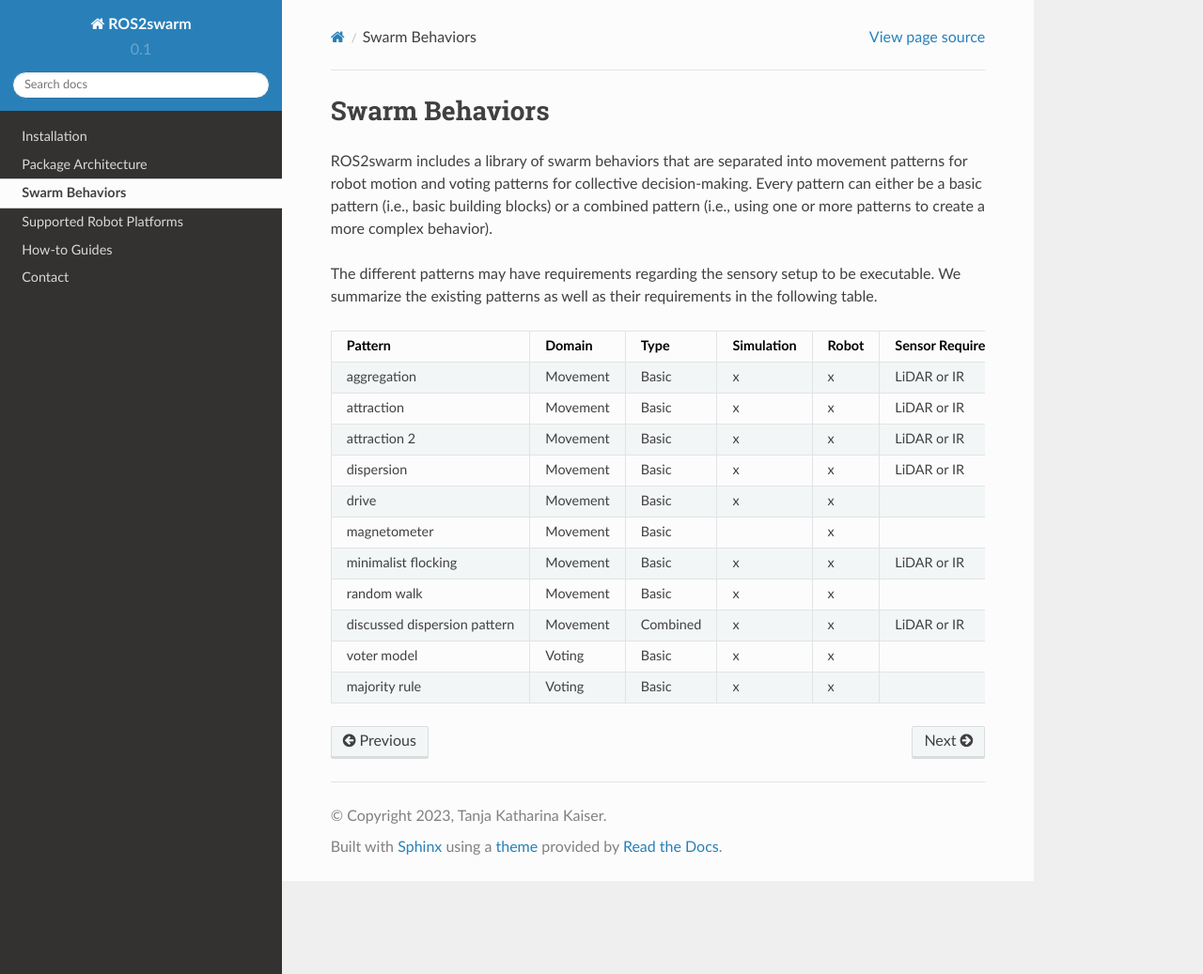
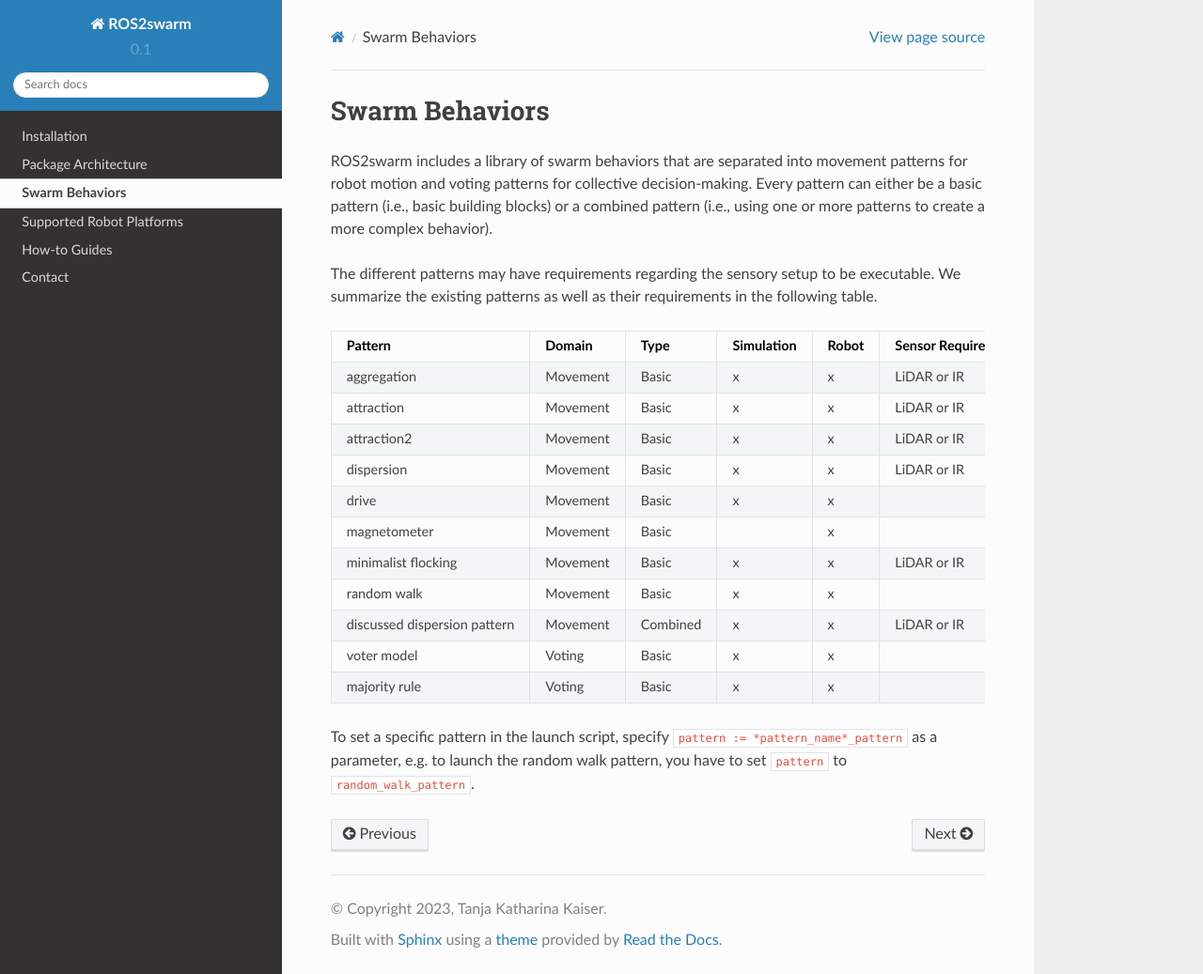
Before and after one commit to ROS2swarm/ROS2swarm_documentation, a Sphinx documentation site: the page built from doc/patterns.rst, in a window 1280 px wide and 1037 px high. Shown: the whole window at 94% size. Built offline with Sphinx 7.4.7 and the Read the Docs theme 2.0.0, drawn with Linux system fonts in a browser that asks for light colours.

Commit message:
updated patterns.rst

```diff
--- a/doc/patterns.rst
+++ b/doc/patterns.rst
@@ -7,7 +7,6 @@ Every pattern can either be a basic pattern (i.e., basic building blocks) or a c
 The different patterns may have requirements regarding the sensory setup to be executable.
 We summarize the existing patterns as well as their requirements in the following table.
 
-
 +-------------------------------+----------+----------+------------+-------+---------------------+
 | Pattern                       | Domain   | Type     | Simulation | Robot | Sensor Requirements |
 +===============================+==========+==========+============+=======+=====================+
@@ -15,7 +14,7 @@ We summarize the existing patterns as well as their requirements in the followin
 +-------------------------------+----------+----------+------------+-------+---------------------+
 | attraction                    | Movement | Basic    | x          | x     | LiDAR or IR         |
 +-------------------------------+----------+----------+------------+-------+---------------------+
-| attraction 2                  | Movement | Basic    | x          | x     | LiDAR or IR         |
+| attraction2                   | Movement | Basic    | x          | x     | LiDAR or IR         |
 +-------------------------------+----------+----------+------------+-------+---------------------+
 | dispersion                    | Movement | Basic    | x          | x     | LiDAR or IR         |
 +-------------------------------+----------+----------+------------+-------+---------------------+
@@ -33,3 +32,5 @@ We summarize the existing patterns as well as their requirements in the followin
 +-------------------------------+----------+----------+------------+-------+---------------------+
 | majority rule                 | Voting   | Basic    | x          | x     |                     |
 +-------------------------------+----------+----------+------------+-------+---------------------+
+
+To set a specific pattern in the launch script, specify ``pattern := *pattern_name*_pattern`` as a parameter, e.g. to launch the random walk pattern, you have to set ``pattern`` to ``random_walk_pattern``.
```
